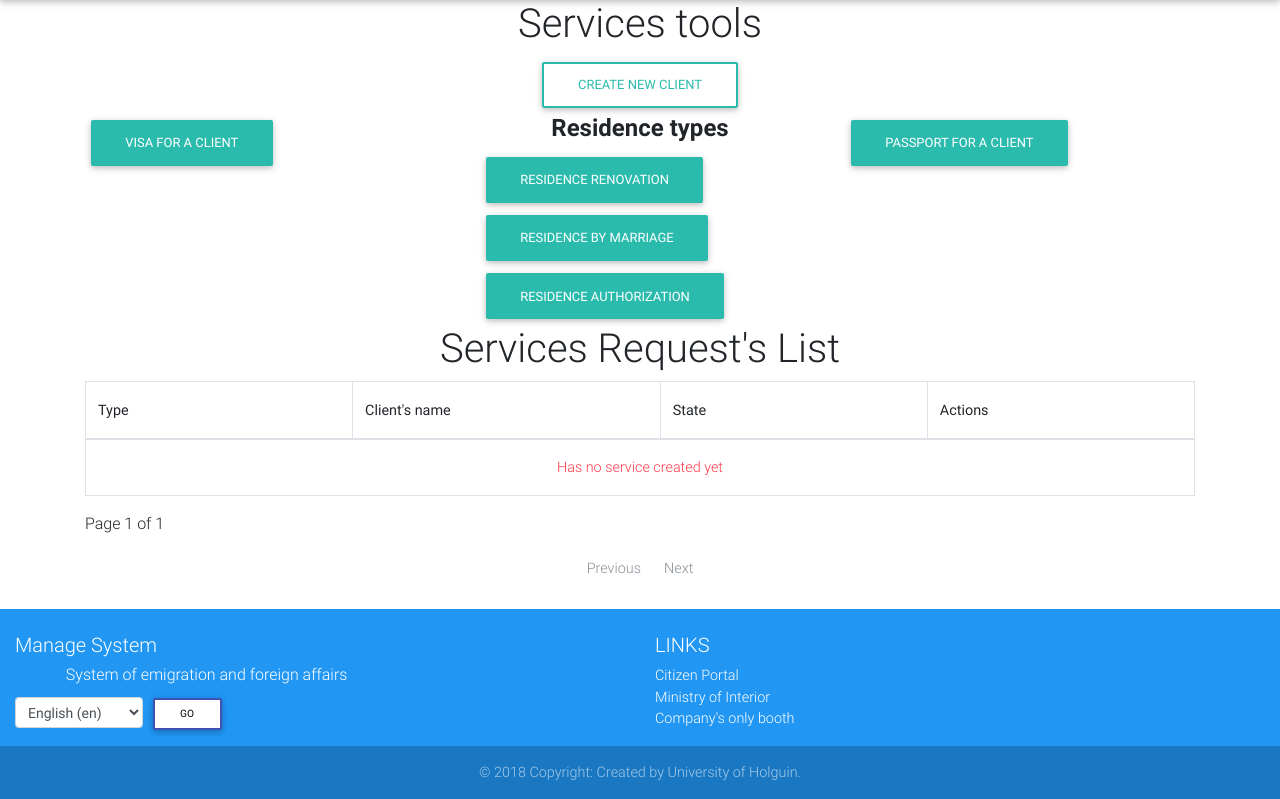
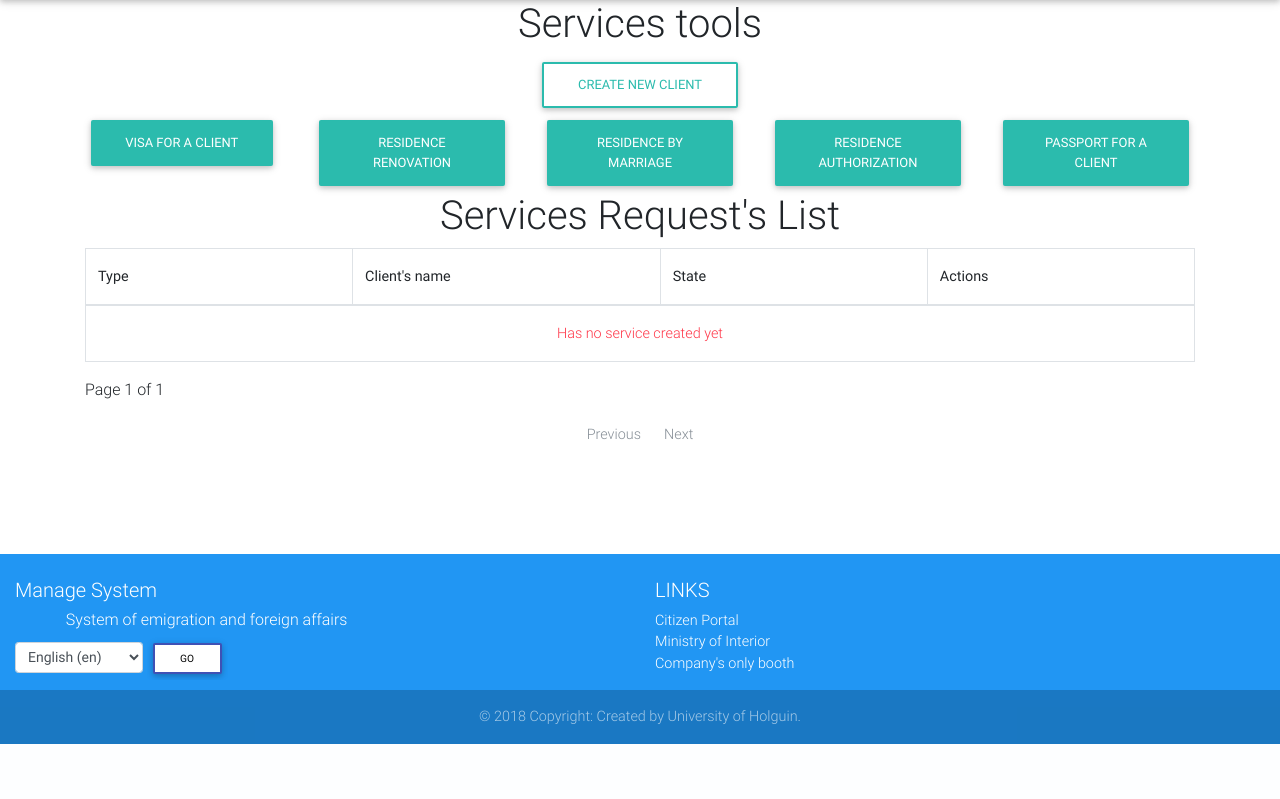
Before and after one commit to ragnarok22/smehla, a Django app: page /tools/ in a window 1280 px wide. Shown: the part 56-855 px from the top of the page. After the commit the page ends 800 px from the top, so only its background shows below. Run offline with Django 3.2, Linux system fonts and the light colour scheme; the visitor is signed in with stand-in values (Sample User, id 1); data that the repository does not hold is empty; some libraries are stand-ins or nearby versions.

Commit message:
arreglando visualidad de crear un servicio

```diff
--- a/services/templates/services/tools.html
+++ b/services/templates/services/tools.html
@@ -19,31 +19,25 @@
             </div>
             <!-- Create services -->
             <div class="row">
-
                 <div class="col">
                     <a href="{% url 'services:client_list' 'visa' %}" class="btn btn-default">
                         {% trans 'Visa for a client' %}
                     </a>
                 </div>
-
                 <div class="col">
-                    <h4 class="h4 text-center w-100 font-weight-bold">{% trans 'Residence types' %}</h4>
-                    <div class="container">
-                        <div class="row">
-                            <div class="col">
-                                <a href="{% url 'services:client_list' 'renovation' %}"
-                                   class="btn btn-default">{% trans 'Residence renovation' %}</a>
-                            </div>
-                            <div class="col">
-                                <a href="{% url 'services:client_list' 'marriage' %}"
-                                   class="btn btn-default">{% trans 'Residence by marriage' %}</a>
-                            </div>
-                            <div class="col">
-                                <a href="{% url 'services:client_list' 'authorization' %}"
-                                   class="btn btn-default">{% trans 'Residence authorization' %}</a>
-                            </div>
-                        </div>
-                    </div>
+                    <a href="{% url 'services:client_list' 'renovation' %}" class="btn btn-default">
+                        {% trans 'Residence renovation' %}
+                    </a>
+                </div>
+                <div class="col">
+                    <a href="{% url 'services:client_list' 'marriage' %}" class="btn btn-default">
+                        {% trans 'Residence by marriage' %}
+                    </a>
+                </div>
+                <div class="col">
+                    <a href="{% url 'services:client_list' 'authorization' %}" class="btn btn-default">
+                        {% trans 'Residence authorization' %}
+                    </a>
                 </div>
 
                 <div class="col">
@@ -51,7 +45,6 @@
                         {% trans 'Passport for a client' %}
                     </a>
                 </div>
-
             </div>
             <!-- Create services -->
         {% endif %}
@@ -179,7 +172,7 @@
 
                     </tbody>
                 </table>
-                <p>Page {{ page_obj.number }} of {{ paginator.num_pages }}</p>
+                <p>{% trans 'Page' %} {{ page_obj.number }} {% trans 'of' %} {{ paginator.num_pages }}</p>
                 <nav aria-label="Page navigation">
                     <ul class="pagination pg-blue justify-content-center">
                         <li class="page-item {% if not page_obj.has_previous %}disabled{% endif %}">
```
Also changed, not shown: services/locale/es/LC_MESSAGES/django.po, 1 other file.
